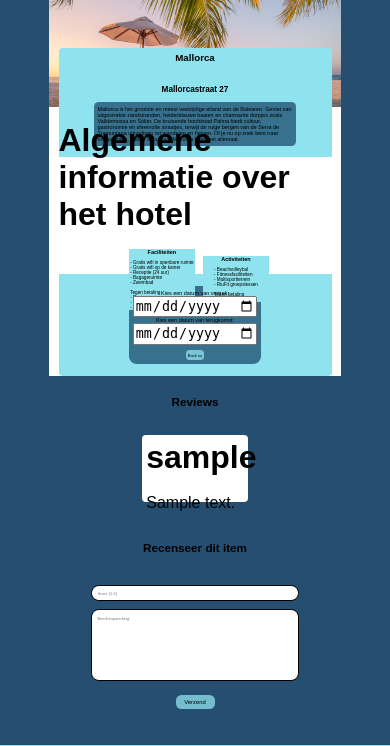
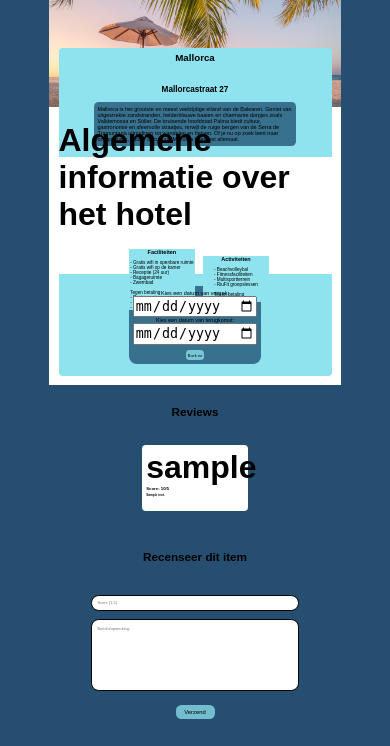
Before and after one commit to Bryanrobu/Webapp2, a PHP site: page /reizen-details.php?id=1 in a window 390 px wide. Shown: the part 52-798 px from the top of the page. Run offline with PHP 8.4, Linux system fonts and the light colour scheme; tables that the repository leaves empty or names only in its code hold one stand-in row (values such as "Sample post").

Commit message:
small changes to reviews
made the tempolate responsive, and a bit nicer

```diff
--- a/html/css/style.css
+++ b/html/css/style.css
@@ -652,6 +652,7 @@ tr:nth-child(even) {
 .details-beschrijving-cont {
     width: 75vw;
     height: fit-content;
+    padding-bottom: 2.5vw;
     background-color: #FFF;
 
 }
@@ -796,6 +797,7 @@ tr:nth-child(even) {
     font-family: Arial, Helvetica, sans-serif;
     padding: 1vw;
     border-radius: 1vw;
+    gap: 0.5vvw;
 }
 
 .reviews-titel{
@@ -834,3 +836,24 @@ tr:nth-child(even) {
     width: fit-content;
     padding: 2vw;
 }
+<<<<<<< Updated upstream
+=======
+
+.review-template-name {
+    font-family: Arial, Helvetica, sans-serif;
+    font-size: 2vw;
+    color: #000000;
+}
+
+.review-template-stars {
+    font-family: Arial, Helvetica, sans-serif;
+    font-size: 1.1vw;
+}
+
+.review-template-message {
+    font-family: Arial, Helvetica, sans-serif;
+    font-size: 0.8vw;
+    color: #000000;
+    margin-top: 0.4vw;
+}
+>>>>>>> Stashed changes
--- a/html/reizen-details.php
+++ b/html/reizen-details.php
@@ -87,7 +87,7 @@ $is_logged_in = isset($_SESSION["user"]);
                 $pdo = $db->get_connection();
 
 
-                $template = '<div class="reviews"> <h1> %s </h1> <br> %s </div>';
+                $template = '<div class="reviews column"> <h1 class="review-template-name"> %s </h1> <h2 class="review-template-stars"> %s </h2>  <h3 class="review-template-message"> %s </h3> </div>';
 
                 $stmt = $pdo->prepare("SELECT * FROM recensies WHERE reis_id=:reis_id");
                 $stmt->execute(["reis_id" => $_GET["id"]]);
@@ -99,7 +99,7 @@ $is_logged_in = isset($_SESSION["user"]);
                     $stmt->execute(["id" => $row["user_id"]]);
                     $user = $stmt->fetch();
 
-                    echo sprintf($template, $user["username"], $row["content"]);
+                    echo sprintf($template, $user["username"], $row["score"] > 0 ? "Score: " . $row["score"] . "/5" : "", $row["content"], );
                 }
 
                 ?>
```
